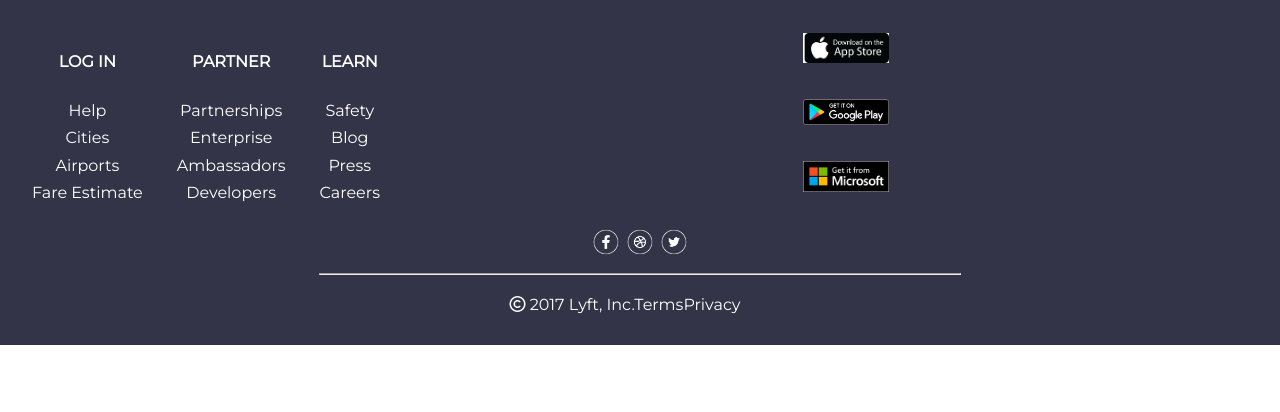
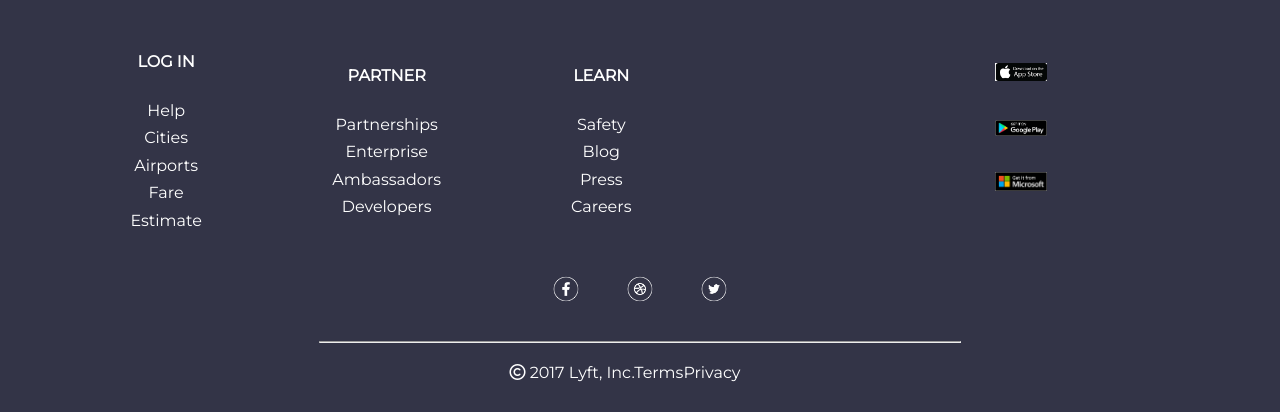
Before and after one commit to marcecabelloh/lyft-flexbox, a plain HTML site: page index.html in a window 1280 px wide. Shown: the part 2143-2555 px from the top of the page. Before the commit the page ends 2488 px from the top, so only its background shows below. Drawn offline with Linux system fonts and the light colour scheme.

Commit message:
correcciones listas

```diff
--- a/assets/css/common.css
+++ b/assets/css/common.css
@@ -63,6 +63,6 @@
 
 .enlaces{
 text-align: center;
-padding-left: 30px;
+padding-left: 130px;
 
 }
--- a/assets/css/main.css
+++ b/assets/css/main.css
@@ -199,7 +199,12 @@
 	width: 50%;
 }
 
-.socialbtns img:hover{
-	color: #FF00BF;
+.socialbtns{
+padding: 20px;
 
 }
+
+.socialbtns:hover{
+	color: white;
+
+}
```
